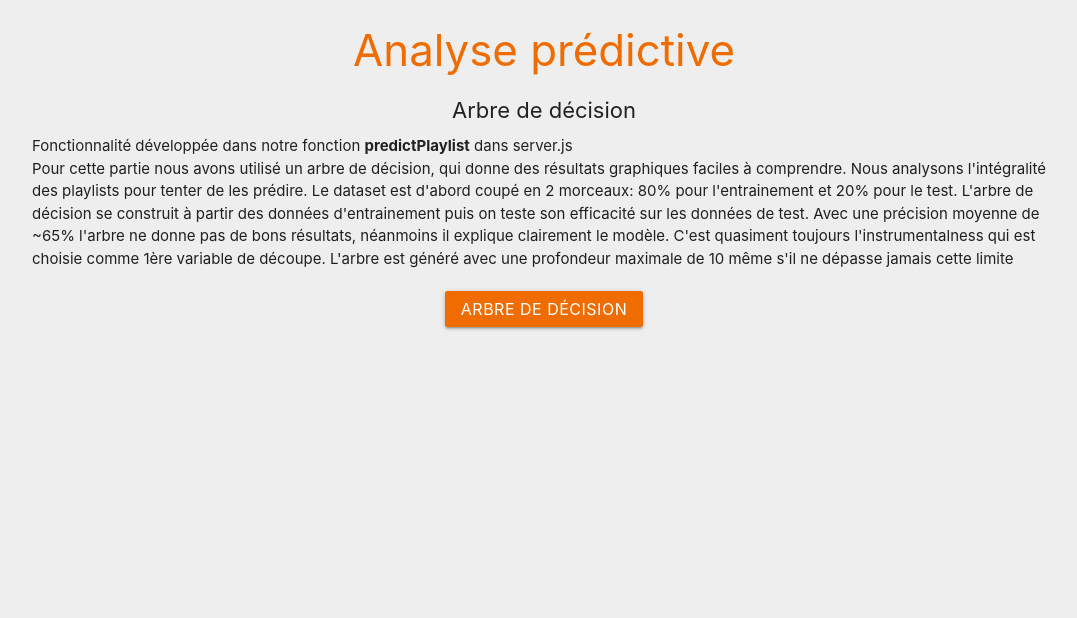
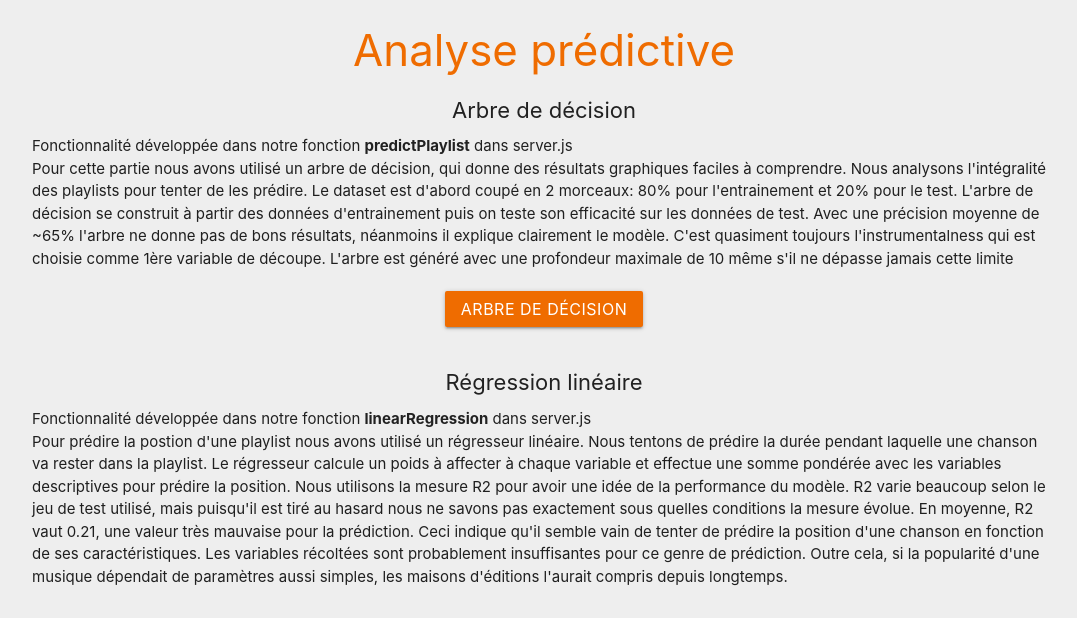
Before and after one commit to aliegeois/data-mining-project, a website: page public/index.html in a window 1280 px wide. Shown: the part 8294-8912 px from the top of the page, without its empty margins (96-1173 px from the left). Before the commit the page ends 8671 px from the top, so only its background shows below. Drawn offline with Linux system fonts and the light colour scheme.

Commit message:
régression linéaire

```diff
--- a/public/index.html
+++ b/public/index.html
@@ -376,6 +376,20 @@
 		<div id="resultQuestion2_4_1" class="center-align result"></div>
 		<div id="question2_4_1tree"></div>
 
+		<!-- 2.4.2 -->
+		<h4>Régression linéaire</h4>
+		<div class="fonctionAssociee">Fonctionnalité développée dans notre fonction <span>linearRegression</span> dans server.js</div>
+		<div class="rapport">
+			Pour prédire la postion d'une playlist nous avons utilisé un régresseur linéaire. Nous tentons de prédire la durée pendant laquelle une chanson va rester dans la playlist.
+			Le régresseur calcule un poids à affecter à chaque variable et effectue une somme pondérée avec les variables descriptives pour prédire la position.
+			Nous utilisons la mesure R2 pour avoir une idée de la performance du modèle.
+			R2 varie beaucoup selon le jeu de test utilisé, mais puisqu'il est tiré au hasard nous ne savons pas exactement sous quelles conditions la mesure évolue.
+			En moyenne, R2 vaut 0.21, une valeur très mauvaise pour la prédiction.
+			Ceci indique qu'il semble vain de tenter de prédire la position d'une chanson en fonction de ses caractéristiques.
+			Les variables récoltées sont probablement insuffisantes pour ce genre de prédiction.
+			Outre cela, si la popularité d'une musique dépendait de paramètres aussi simples, les maisons d'éditions l'aurait compris depuis longtemps.
+		</div>
+
 		<script type="text/javascript" src="js/materialize.min.js"></script>
 		<script type="text/javascript" src="js/chart.min.js"></script>
 		<script type="text/javascript" src="js/Treant.js"></script>
--- a/server.js
+++ b/server.js
@@ -630,6 +630,7 @@ function linearRegression() { // Effectue une régression linéaire sur la duré
 	let regressor = new MLR(trainingSet, trainingPrediction);
 	// Prédiction sur le jeu de test
 	let result = regressor.predict(testSet);
+	// console.log(regressor.weights);
 
 	// Moyenne en y
 	let ybar = 0;
@@ -645,7 +646,7 @@ function linearRegression() { // Effectue une régression linéaire sur la duré
 	}
 	let r2 = 1 - num / den;
 
-	return r2;
+	return { weights: regressor.weights, r2 };
 }
 
 //
@@ -673,7 +674,8 @@ let bestMeanPositionSong = getBestMeanPositionSong(meanPositions); // Récupère
 let names = Object.keys(dataExtended);
 
 
-acp();
+for(let i = 0; i < 10; i++)
+	console.log(linearRegression().r2);
 
 /* Fonctions pour le serveur */
 
```
Also changed, not shown: 1 other file. Lines whose indentation alone changed are shown as unchanged.
